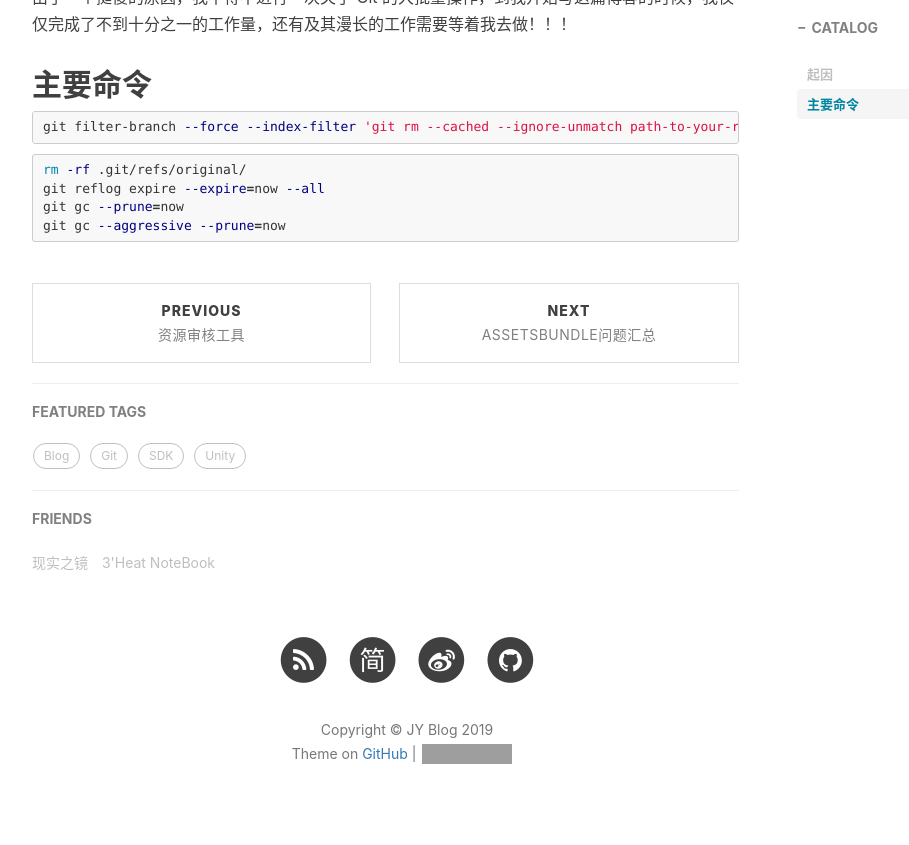
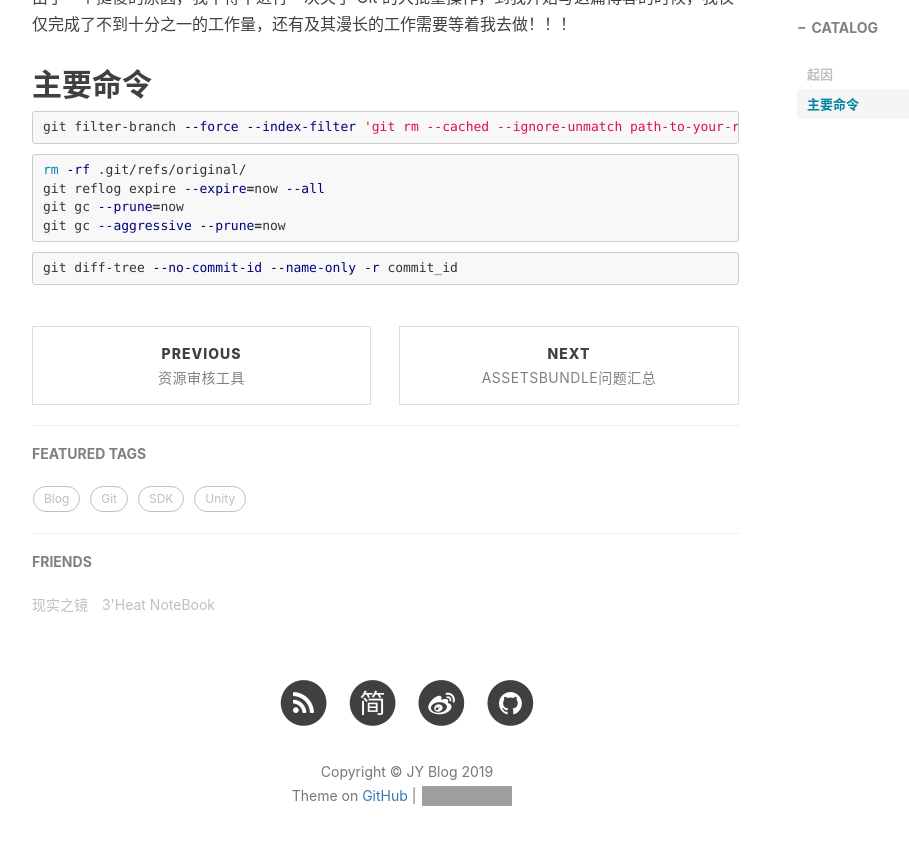
Before and after one commit to smjCoder/smjCoder.github.io, a Jekyll site: the page built from _posts/2019-04-10-在-Git-上“毁尸灭迹”.md, in a window 1280 px wide and 900 px high, scrolled down 658 px. Shown: the top 845 px of the window, without its empty margins (233-1142 px from the left). Built offline with Jekyll 4.4.1, drawn with Linux system fonts in a browser that asks for light colours; nearby versions of some CDN libraries; comment, search, counter and statistics services are not loaded; grey boxes are pictures that could not be loaded.

Commit message:
更新博客草稿

````diff
--- a/_posts/2019-04-10-在-Git-上“毁尸灭迹”.md
+++ b/_posts/2019-04-10-在-Git-上“毁尸灭迹”.md
@@ -26,3 +26,7 @@
 git gc --prune=now
 git gc --aggressive --prune=now
 ```
+
+```shell
+git diff-tree --no-commit-id --name-only -r commit_id
+```
````
